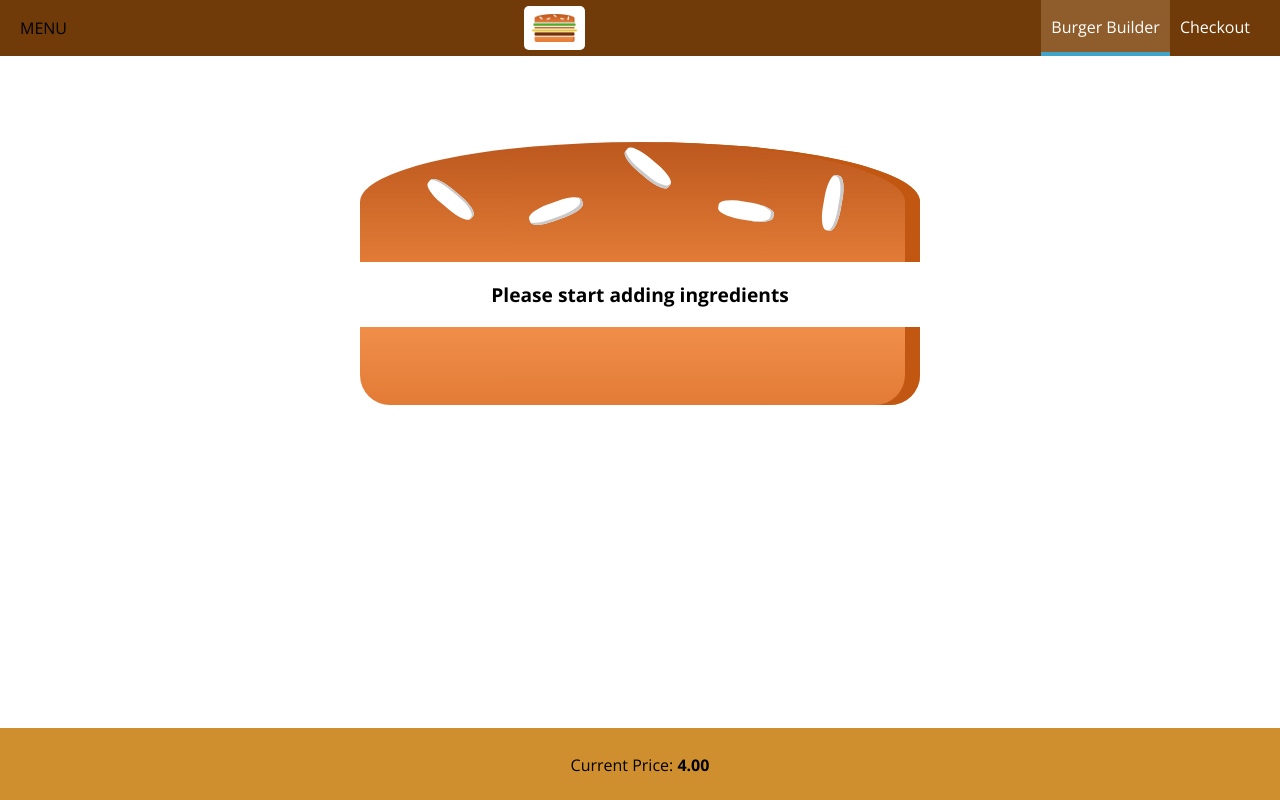
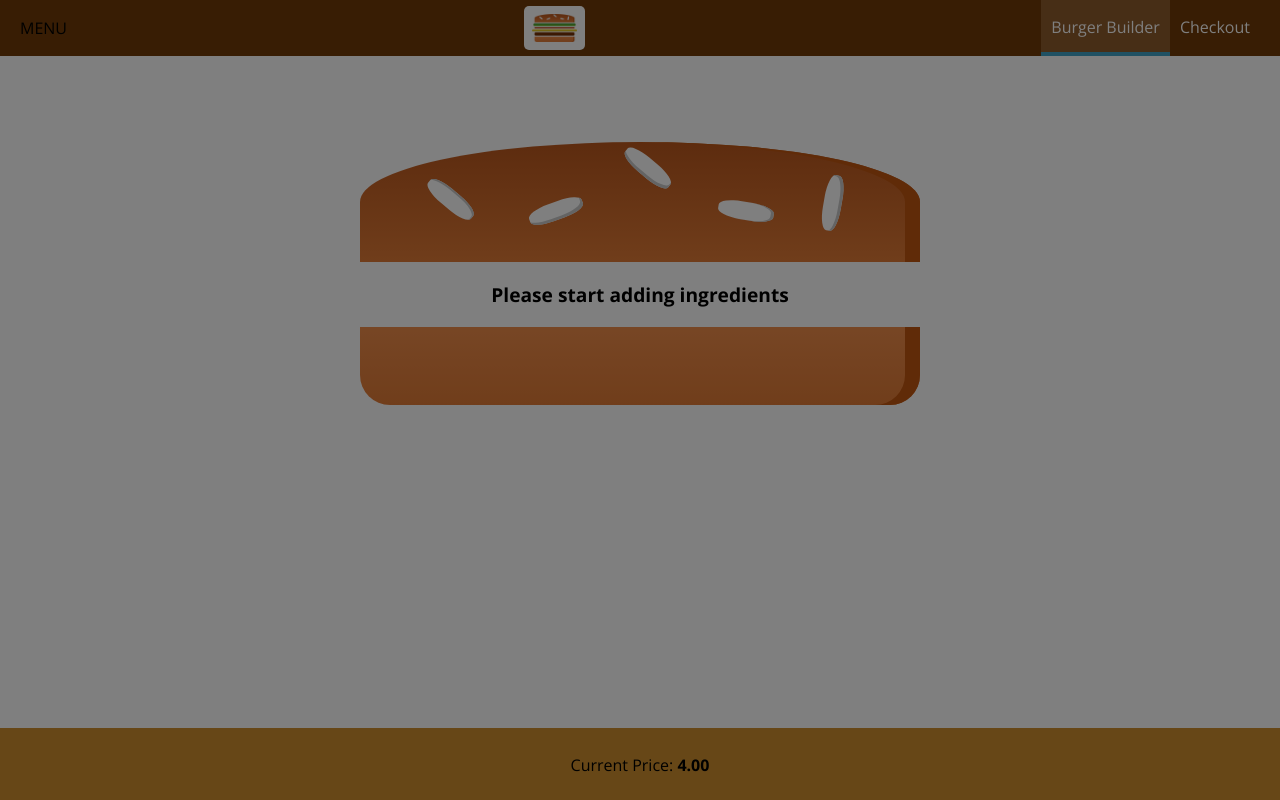
Before and after one commit to guahsu/Learn-react-burger-builder, a React app: page / in a window 1280 px wide. Shown: the top 800 px of the page. Built offline with nearby package versions, Linux system fonts and the light colour scheme.

Commit message:
Modify Layout to Class Component from functional component, Modify SideDrawer component style for show/close

```diff
--- a/src/components/Layout/Layout.js
+++ b/src/components/Layout/Layout.js
@@ -1,17 +1,30 @@
-import React from 'react'
+import React, { Component } from 'react'
 
 import classes from './Layout.module.css'
 import Toolbar from '../Navigation/Toolbar/Toolbar'
 import SideDrawer from '../Navigation/SideDrawer/SideDrawer'
 
-const layout = props => (
+class Layout extends Component {
+  state = {
+    showSideDrawer: true
+  }
+  sideDrawerClosedHandler = () => {
+    this.setState({ showSideDrawer: false })
+  }
+
+  render () {
+    return (
       <>
         <Toolbar />
-    <SideDrawer />
+        <SideDrawer
+          open={this.state.showSideDrawer}
+          closed={this.sideDrawerClosedHandler} />
         <main className={classes.content}>
-      {props.children}
+          {this.props.children}
         </main>
       </>
     )
+  }
+}
 
-export default layout
+export default Layout
--- a/src/components/Navigation/SideDrawer/SideDrawer.js
+++ b/src/components/Navigation/SideDrawer/SideDrawer.js
@@ -2,17 +2,27 @@ import React from 'react'
 
 import classes from './SideDrawer.module.css'
 import Logo from '../../Logo/Logo'
+import Backdrop from '../../UI/Backdrop/Backdrop'
 import NavigationItems from '../NavigationItems/NavigationItems'
 
 const sideDrawer = props => {
-  //
+  let attachedClasses = [classes.SideDrawer, classes.Close]
+  if (props.open) {
+    attachedClasses = [classes.SideDrawer, classes.Open]
+  }
+
   return (
-    <div className={classes.SideDrawer}>
-      <Logo customClass={classes.Logo} />
-      <nav>
-        <NavigationItems />
-      </nav>
-    </div>
+    <>
+      <Backdrop
+        show={props.open}
+        clicked={props.closed} />
+      <div className={attachedClasses.join(' ')}>
+        <Logo customClass={classes.Logo} />
+        <nav>
+          <NavigationItems />
+        </nav>
+      </div>
+    </>
   )
 }
 
```
Lines whose indentation alone changed are shown as unchanged.
